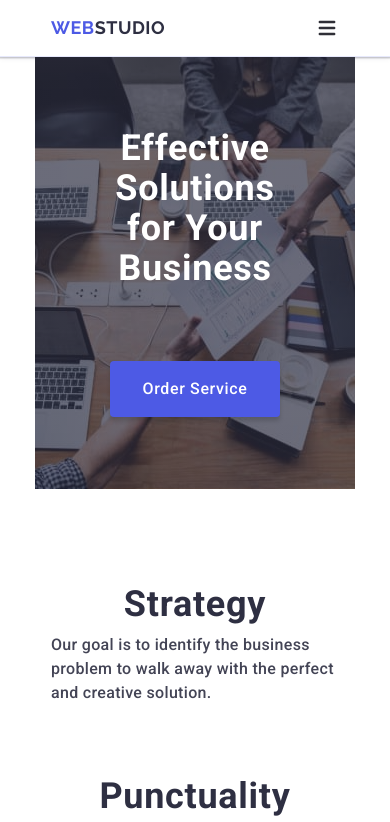
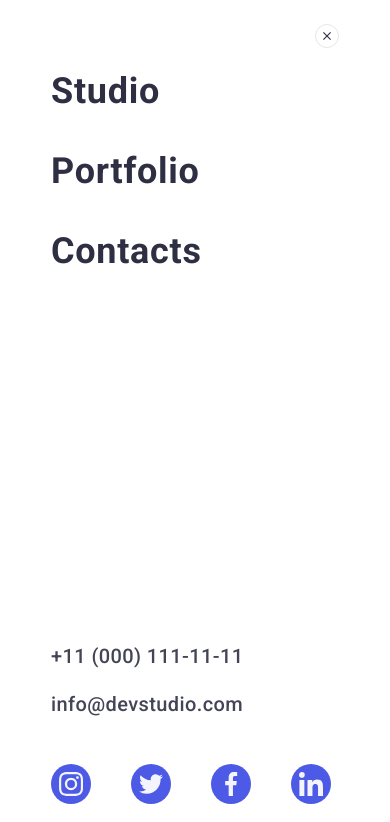
Before and after one commit to Nataxa83/goit-markup-hw-6, a plain HTML site: page index.html in a window 390 px wide. Shown: the top 822 px of the page. Drawn offline with nearby package versions, Linux system fonts and the light colour scheme.

Commit message:
modal and mobile menu

```diff
--- a/index.html
+++ b/index.html
@@ -864,7 +864,7 @@
     </footer>
 
     <!-- modal window -->
-    <!-- <div class="backdrop is-open">
+    <div class="backdrop is-open">
       <div class="modal">
         <button class="modal-close-btn" type="button">
           <svg
@@ -962,10 +962,10 @@
           <button class="order-form-submit-btn" type="submit">Send</button>
         </form>
       </div>
-    </div> -->
+    </div>
 
     <!-- mobile menu -->
-    <!-- <div class="mobile-menu is-open">
+    <div class="mobile-menu is-open">
       <div class="container mobile-menu-container">
         <button class="mobile-menu-close-btn">
           <svg
@@ -1064,6 +1064,6 @@
           </li>
         </ul>
       </div>
-    </div> -->
+    </div>
   </body>
 </html>
```
